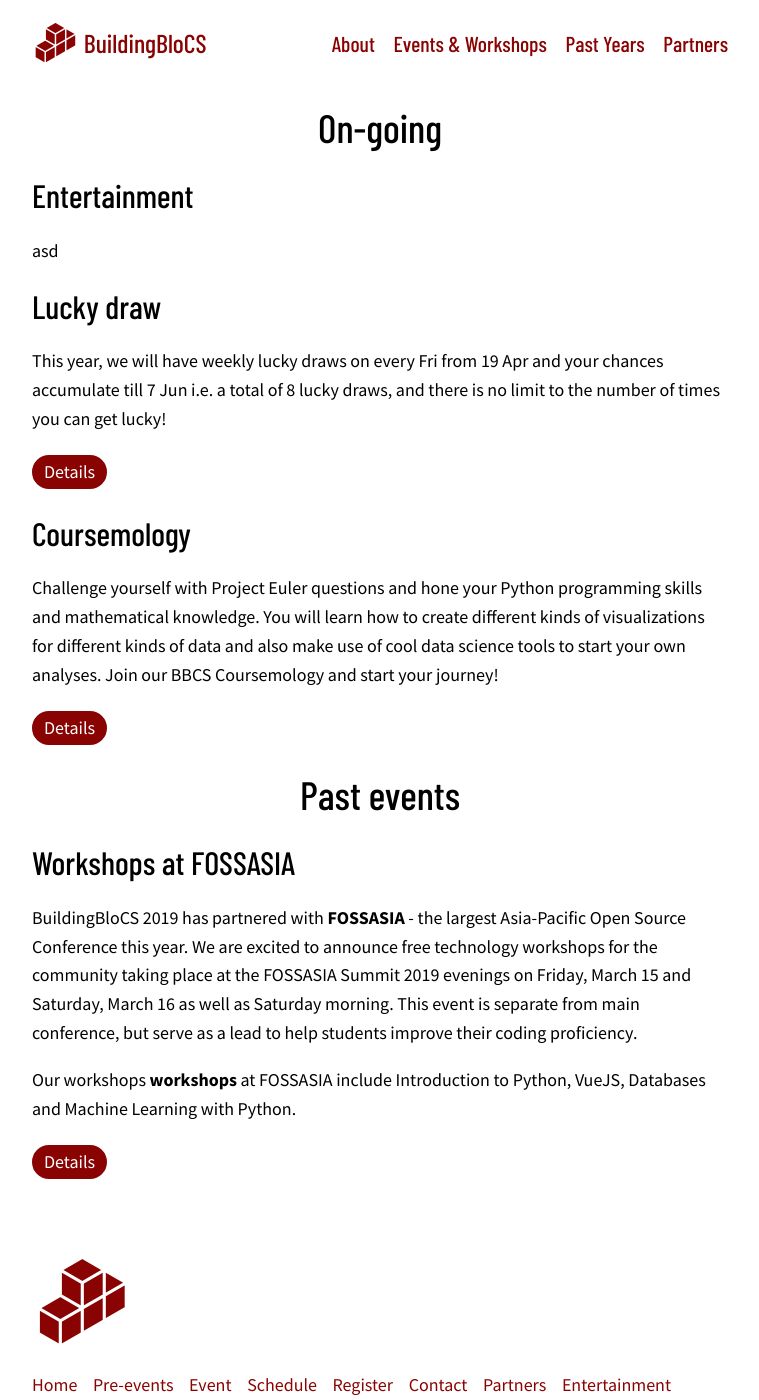
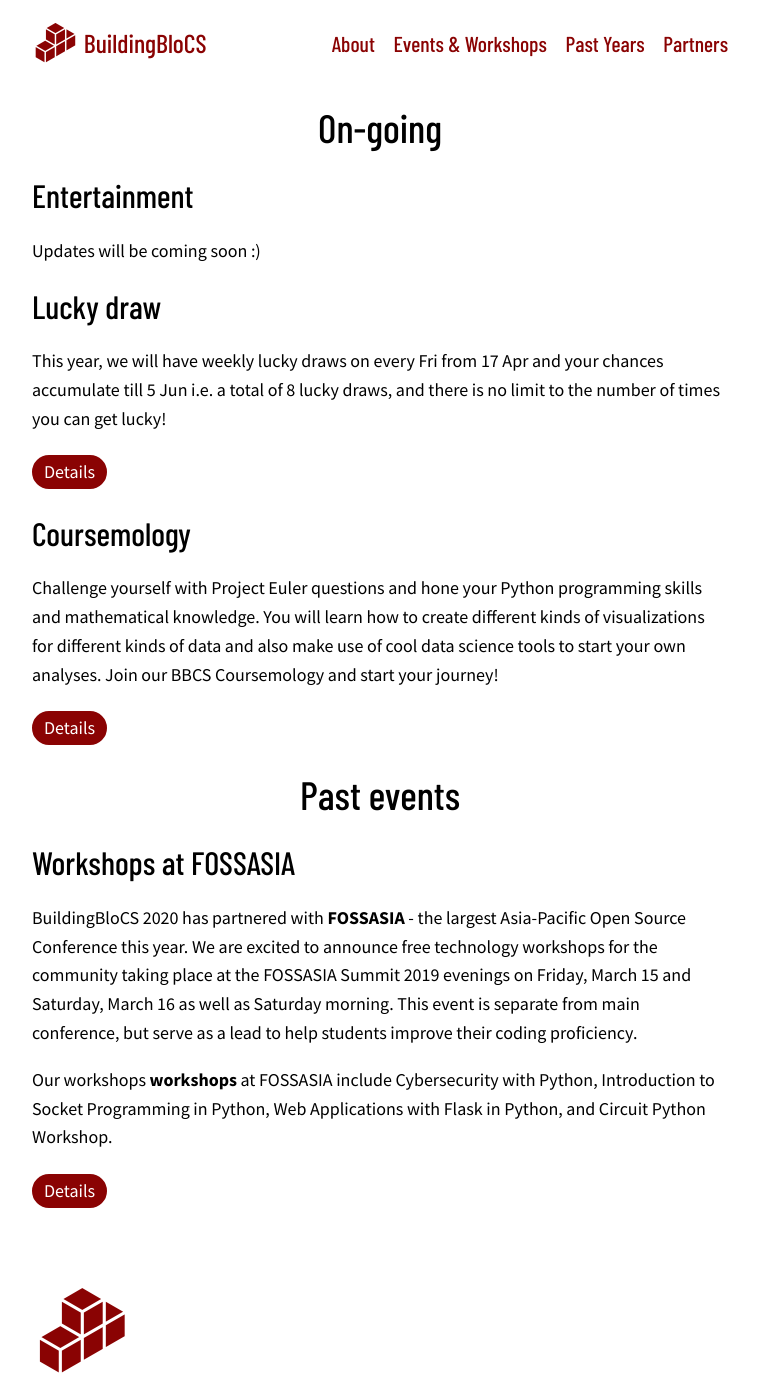
Before and after one commit to buildingblocs/2020, a Jekyll site: the page built from pre-event/index.md, in a window 1280 px wide and 1400 px high. Shown: the whole window, without its empty margins (260-1019 px from the left). Built offline with Jekyll 4.4.1, drawn with Linux system fonts in a browser that asks for light colours; some web fonts are replaced; our own code applies the rules of GitHub Pages for plain Markdown files.

Commit message:
added fossasia workshops

```diff
--- a/pre-event/index.md
+++ b/pre-event/index.md
@@ -4,12 +4,12 @@
 # On-going
 ## Entertainment
 
-asd
+Updates will be coming soon :)
 
 
 ## Lucky draw
 
-This year, we will have weekly lucky draws on every Fri from 19 Apr and your chances accumulate till 7 Jun i.e. a total of 8 lucky draws, and there is no limit to the number of times you can get lucky!
+This year, we will have weekly lucky draws on every Fri from 17 Apr and your chances accumulate till 5 Jun i.e. a total of 8 lucky draws, and there is no limit to the number of times you can get lucky!
 
 <a class="btn" href="{{ site.baseurl }}/pre-event/luckydraw">Details</a>
 
@@ -23,8 +23,8 @@
 
 ## Workshops at FOSSASIA
 
-BuildingBloCS 2019 has partnered with **FOSSASIA** - the largest Asia-Pacific Open Source Conference this year. We are excited to announce free technology workshops for the community taking place at the FOSSASIA Summit 2019 evenings on Friday, March 15 and Saturday, March 16 as well as Saturday morning. This event is separate from main conference, but serve as a lead to help students improve their coding proficiency.
+BuildingBloCS 2020 has partnered with **FOSSASIA** - the largest Asia-Pacific Open Source Conference this year. We are excited to announce free technology workshops for the community taking place at the FOSSASIA Summit 2019 evenings on Friday, March 15 and Saturday, March 16 as well as Saturday morning. This event is separate from main conference, but serve as a lead to help students improve their coding proficiency.
 
-Our workshops **workshops** at FOSSASIA include Introduction to Python, VueJS, Databases and Machine Learning with Python.
+Our workshops **workshops** at FOSSASIA include Cybersecurity with Python, Introduction to Socket Programming in Python, Web Applications with Flask in Python, and Circuit Python Workshop.
 
 <a class="btn" href="{{ site.baseurl }}/pre-event/workshop#Fossasia">Details</a>
```
